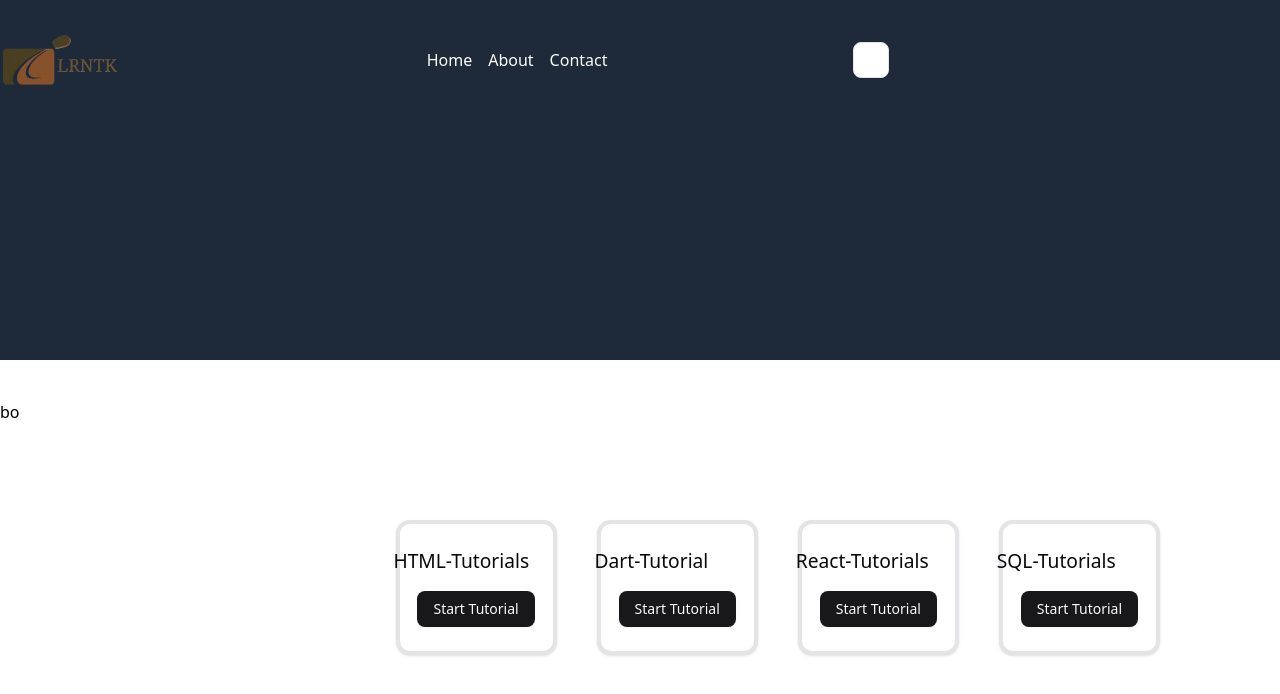
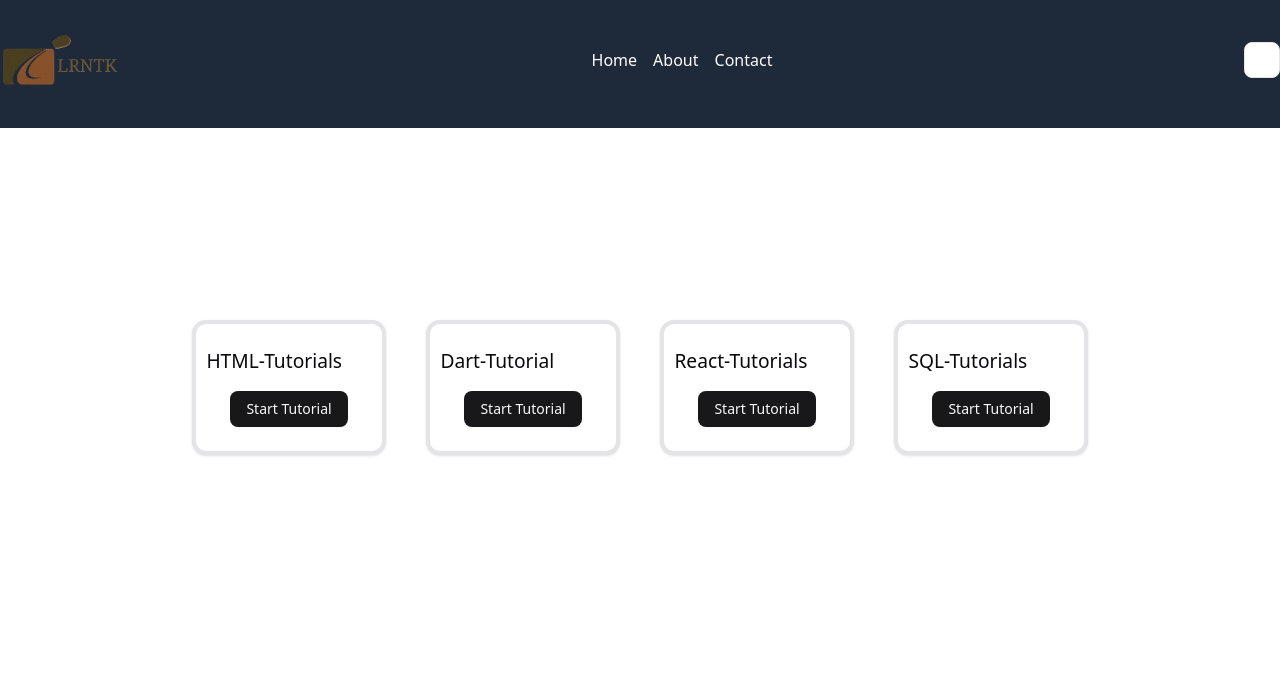
Before and after one commit to Fynova-Technologies/lrntk, a Next.js app: page / in a window 1280 px wide. Shown: the top 694 px of the page. Built offline with nearby package versions, Linux system fonts and the light colour scheme.

Commit message:
fixed the design issues and design structure

```diff
--- a/app/docs/course/[Title]/[id]/page.tsx
+++ b/app/docs/course/[Title]/[id]/page.tsx
@@ -12,24 +12,11 @@ export default function Html(){
     // const course_id = Array.isArray(params.id) ? params.id[0] : params.id ?? null;
 
     return(
-        <div>
-            <div>
-                {/* <SidebarProvider>
-                <AppSidebar/> */}
-                {/* set a state for dynamic id passing and send to appsidebar and set the initial id from there */}
-                    <div>
-                        {/* <Sidebar isOpen={true} /> */}
-                        {/* <SidebarTrigger /> */}
+        <div className="flex flex-row w-full">
+
                         <Setup />
 
-                    </div>
-                    {/* <h1>This is the HTML Section</h1> */}
 
-                {/* </SidebarProvider> */}
-                <div>
-
-            </div>
-            </div>
 
         </div>
     )
--- a/app/docs/course/introduction/page.tsx
+++ b/app/docs/course/introduction/page.tsx
@@ -6,7 +6,7 @@ import Image from 'next/image';
 import { Suspense, useState, useEffect } from 'react';
 // import { useRouter } from 'next/compat/router';
 // import Sidebar from "@/components/sidebar";
-import { SidebarProvider, SidebarTrigger } from "@/components/ui/sidebar"
+import { SidebarProvider } from "@/components/ui/sidebar"
 import { AppSidebar } from "@/components/appsidebar"
 import Link from 'next/link';
 import { Button } from '@/components/ui/button';
@@ -66,7 +66,7 @@ function Navigation({ currentId , content }:  NavigationProps) {
 
 
 return(
-  <div className='flex justify-between w-full gap-4'>
+  <div className='flex justify-between w-full gap-4 pb-10'>
       {/* Previous Button */}
       {currentIndex > 0 && (
     <Link
@@ -125,9 +125,7 @@ function  IntroductionPage({  pkId }: { courseid:string|null, pkId: string | nul
   const [sectioncontent, setSecContent] = useState<ApiResponse>({ sections: [] }); // Initialize with default value
   console.log("introduction psetPkIdage running: ", course_Name)
   useEffect(() => {
-    // if (router && !router.isReady) {
-    //   return;
-    // }
+
 
       console.log('COurse name is :', course_Name);
       // if(course_Name==="HTML-Tutorials"){
@@ -246,12 +244,12 @@ if (!isValidated) {
 
 
   return (
-    <div className="html-intro">
-      <div>
+    <div className="html-intro w-full">
+      <div className='width-full h-screen'>
 
-                    <div>
+        <div className=''>
 
-                        <div>
+          <div className='items-center justify-center w-full'>
             <h1 className="text-4xl font-bold">{content.title}</h1>
             <hr className="my-4 border-gray-700" />
 
@@ -373,7 +371,7 @@ export default function Setup() {
       {/* <IntroductionPage pkId={id} /> */}
       <SidebarProvider>
       <AppSidebar id={id ?? ''} setPkid={setPkId} />
-      <SidebarTrigger className='p-2 right-0'/>
+      {/* <SidebarTrigger className='p-2 right-0'/> */}
       <IntroductionPage courseid={id} pkId={pkId} setPkId={setPkId} />
       </SidebarProvider>
     </Suspense>
--- a/app/globals.css
+++ b/app/globals.css
@@ -203,18 +203,3 @@ p {
     @apply bg-background text-foreground;
   }
 }
-
-.container {  display: grid;
-  grid-template-columns: 1fr 1fr 1fr;
-  grid-template-rows: 1fr 1fr 1fr;
-  gap: 0px 0px;
-  grid-auto-flow: row;
-  grid-template-areas:
-    "Navbar Navbar Navbar"
-    "content content content"
-    "content content content";
-}
-
-.Navbar { grid-area: Navbar; }
-
-.content { grid-area: content; }
--- a/app/layout.tsx
+++ b/app/layout.tsx
@@ -28,7 +28,7 @@ export default function RootLayout({
   return (
     <html lang="en" suppressHydrationWarning>
      <body
-        className={`${geistSans.variable} ${geistMono.variable} antialiased flex min-h-screen flex-col bg-white text-black font-sans`}
+        className={`${geistSans.variable} ${geistMono.variable} antialiased `}
       >
         <ThemeProvider
           attribute="class"
@@ -38,18 +38,18 @@ export default function RootLayout({
           disableTransitionOnChange
         >
           {/* Navbar with fixed positioning */}
-          <div className="container">
+          <div className="h-screen w-full flex flex-col">
             <div className="Navbar">
               <Navbar
               togglebar={() => setIsOpen(!isToggleBarOpen)}/>
             </div>
-            <div className="content flex flex-col min-h-screen">
-            <div className="pt-[height-of-navbar] flex flex-1">
+            <div className="w-full">
+            <div className="pt-32">
               {/* Sidebar (uncomment if needed) */}
               {/* <Sidebar isOpen={isToggleBarOpen} /> */}
-bo
+
               {/* Main content with responsive padding */}
-              <main className="p-6 w-full md:ml-64">
+              <main className="md:p-24 p-12 w-full ">
                 {children}
               </main>
             </div>
--- a/components/Navbar.tsx
+++ b/components/Navbar.tsx
@@ -9,7 +9,7 @@ interface NavbarProps {
 
 const Navbar = ({ togglebar }: NavbarProps) => {
   return (
-    <nav className="w-full fixed bg-gray-800 text-white top-0 left-0">
+    <nav className="w-full fixed bg-gray-800 text-white top-0 left-0 h-32">
       <div className="container mx-auto flex justify-between items-center">
         <div className="flex space-x-10">
           <button
--- a/components/appsidebar.tsx
+++ b/components/appsidebar.tsx
@@ -65,7 +65,7 @@ useEffect(() => {
       }
 
     return (
-        <Sidebar className="">
+        <Sidebar className="pt-32 border-none">
             <SidebarHeader className="">
              <h2 className="text-lg font-semibold">Tutorials</h2>
             </SidebarHeader>
--- a/components/sidebar.tsx
+++ b/components/sidebar.tsx
@@ -54,7 +54,7 @@ const Sidebar = ({ isOpen }: SidebarProps) => {
   return (
     <aside
       className={`
-      fixed left-0 top-32
+      fixed left-0
       h-screen bg-gray-900 text-white p-4
       w-64 transform transition-transform duration-300 ease-in-out
       ${
```
Lines whose indentation alone changed are shown as unchanged.
